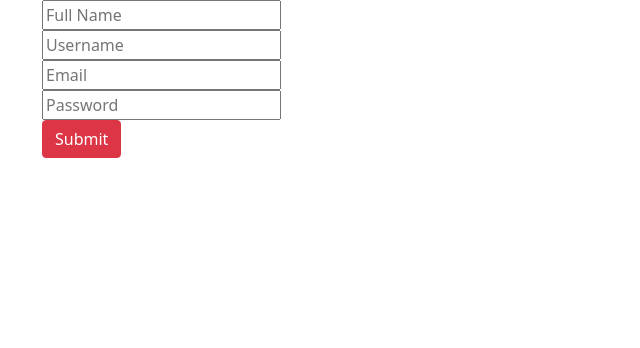
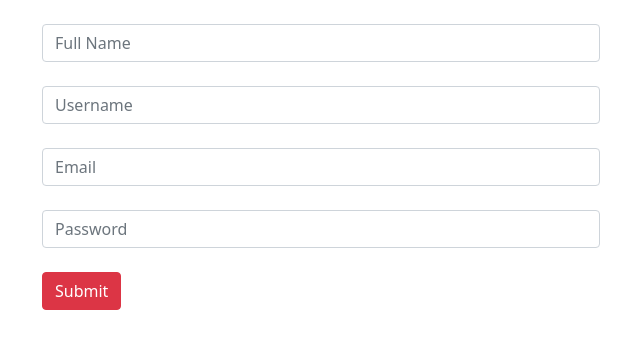
Before and after one commit to arbindhakal7/SignUpFrontend, a React (Create React App) app: page / in a window 1280 px wide. Shown: the top 348 px of the page, without its empty margins (40-680 px from the left). Built offline with nearby package versions, Linux system fonts and the light colour scheme.

Commit message:
:sparkles: Completed project

```diff
--- a/src/App.jsx
+++ b/src/App.jsx
@@ -11,11 +11,11 @@ class App extends Component {
       email: "",
       password: "",
     };
-
     this.changeFullName = this.changeFullName.bind(this);
     this.changeUserName = this.changeUserName.bind(this);
     this.changeEmail = this.changeEmail.bind(this);
     this.changePassword = this.changePassword.bind(this);
+    this.onSubmit = this.onSubmit.bind(this)
   }
 
   changeFullName(event) {
@@ -50,63 +50,71 @@ class App extends Component {
       username: this.state.username,
       email: this.state.email,
       password: this.state.password,
-    }
+    };
 
-    axios.post('http://localhost:5000/app/signup', registered)
-    .then(res => {
-      console.log(res.data)
-    })
+    axios.post("http://localhost:5000/app/signup", registered).then((res) => {
+      console.log(res.data);
+    });
     this.setState({
-      fullname:'',
-      email:'',
-      username:'',
-      password:''
-    })
+      fullname: "",
+      email: "",
+      username: "",
+      password: "",
+    });
   }
 
   render() {
     return (
       <div>
-        <div className="container">
-          <div className="form-div">
-            <form>
-              <div>
+        <div className="section-1-container section-container">
+          <div className="container">
+            <form onSubmit={this.onSubmit}>
+              <div class="col-md-6">
+                <label class="form-label" />
                 <input
                   type="text"
                   placeholder="Full Name"
-                  onchange={this.changeFullName}
+                  class="form-control"
                   value={this.state.fullname}
-                  className="form=control form-group"
+                  onChange={this.changeFullName}
+                  id="fullname"
+                />
+              </div>
+              <div class="col-md-6">
+                <label for="inputUsername" class="form-label" />
+                <input
+                  type="text"
+                  placeholder="Username"
+                  class="form-control"
+                  value={this.state.username}
+                  onChange={this.changeUserName}
+                  id="username"
+                />
+              </div>
+              <div class="col-md-6">
+                <label for="inputEmail" class="form-label" />
+                <input
+                  type="email"
+                  placeholder="Email"
+                  class="form-control"
+                  value={this.state.email}
+                  onChange={this.changeEmail}
+                  id="email"
+                />
+              </div>
+              <div class="col-md-6">
+                <label for="inputPassword4" class="form-label" />
+                <input
+                  type="password"
+                  value={this.state.password}
+                  onChange={this.changePassword}
+                  placeholder="Password"
+                  class="form-control"
+                  id="password"
                 />
               </div>
               <div>
-                <input
-                  type="text"
-                  placeholder="Username"
-                  onchange={this.changeUserName}
-                  value={this.state.username}
-                  className="form=control form-group"
-                />
-              </div>
-              <div>
-                <input
-                  type="text"
-                  placeholder="Email"
-                  onchange={this.changeEmail}
-                  value={this.state.email}
-                  className="form=control form-group"
-                />
-              </div>
-              <div>
-                <input
-                  type="text"
-                  placeholder="Password"
-                  onchange={this.changePassword}
-                  value={this.state.password}
-                  className="form=control form-group"
-                />
-              </div>
-              <div>
+                <br></br>
                 <input
                   type="submit"
                   className="btn btn-danger btn-block"
@@ -120,5 +128,4 @@ class App extends Component {
     );
   }
 }
-
 export default App;
```
